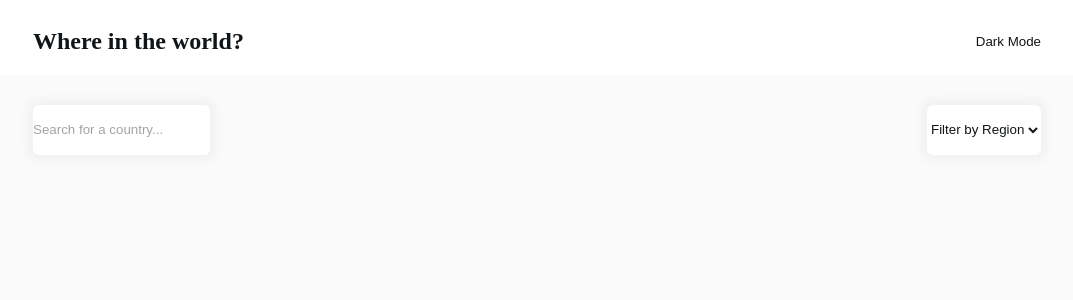
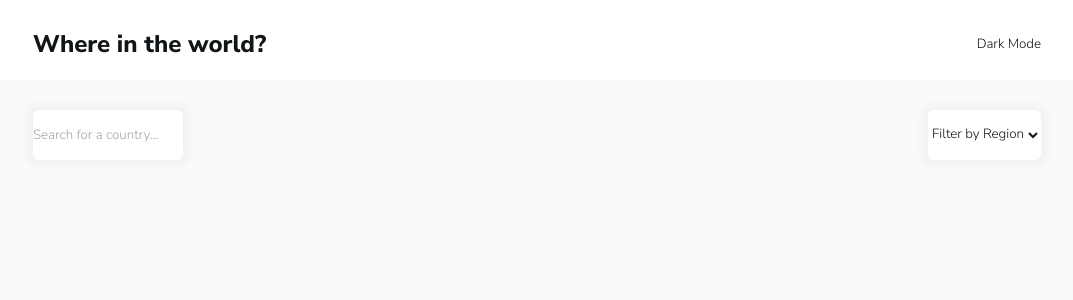
Before and after one commit to giandefaria/rest-countries-api-with-color-theme-switcher-master, a React (Create React App) app: page / in a window 1280 px wide. Shown: the top 300 px of the page, without its empty margins (103-1176 px from the left). Built offline with nearby package versions, Linux system fonts and the light colour scheme; no server answers.

Commit message:
adicionando estilo da fonte

```diff
--- a/src/pages/global-style/global-style.css
+++ b/src/pages/global-style/global-style.css
@@ -1,4 +1,6 @@
-
+* {
+    font-family: 'Nunito Sans', sans-serif;
+}
 
 :root {
     --main-color: hsl(0, 0%, 98%);
```
